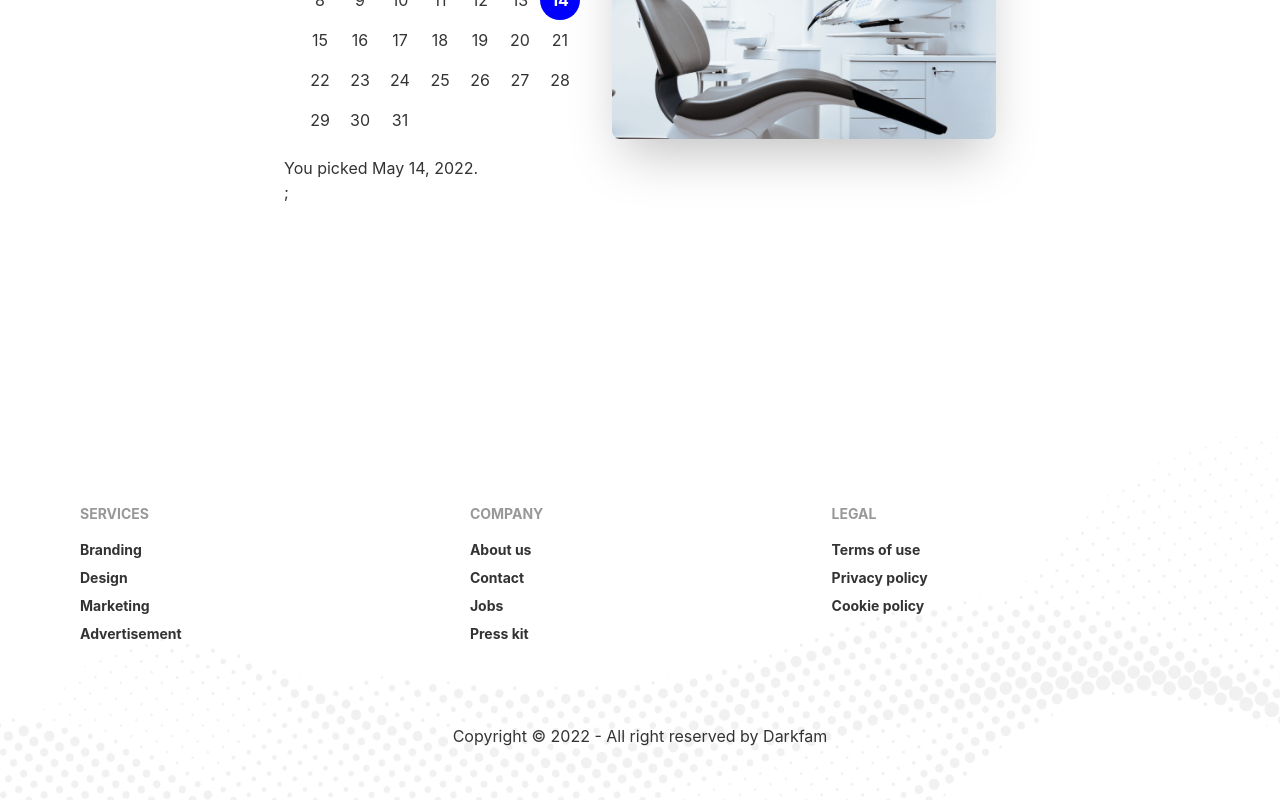
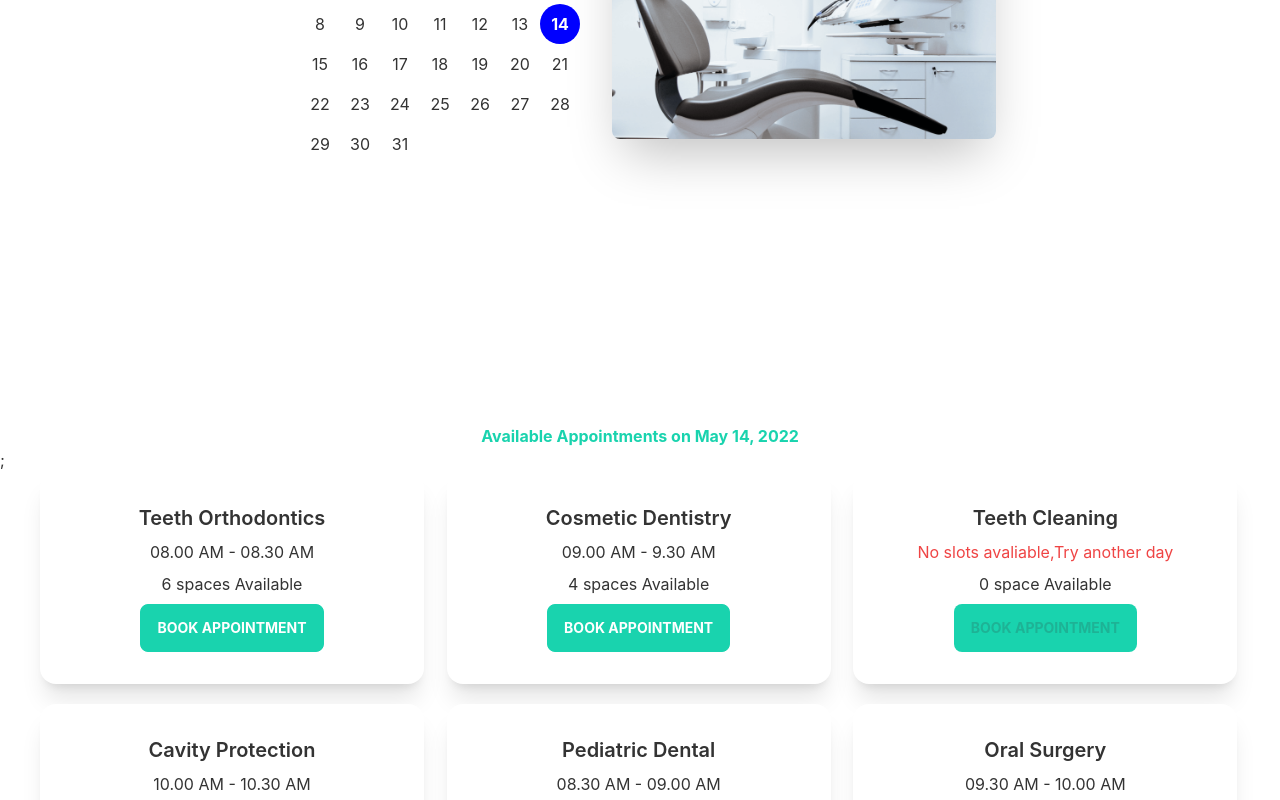
Before and after one commit to Noor-26/Doctor-s-portal, a React (Create React App) app: page /appointment in a window 1280 px wide. Shown: the part 440-1240 px from the top of the page. Built offline with nearby package versions, Linux system fonts and the light colour scheme.

Commit message:
modal created and input data fetched

```diff
--- /dev/null
+++ b/public/services.json
@@ -0,0 +1,57 @@
+[
+    {
+      "_id": 1,
+      "name": "Teeth Orthodontics",
+      "slots": [
+        "08.00 AM - 08.30 AM",
+        "08.30 AM - 09.00 AM",
+        "09.00 AM - 9.30 AM",
+        "09.30 AM - 10.00 AM",
+        "10.00 AM - 10.30 AM",
+        "10.30 AM - 11.00 AM"
+      ]
+    },
+    {
+      "_id": 2,
+      "name": "Cosmetic Dentistry",
+      "slots": [
+        "09.00 AM - 9.30 AM",
+        "09.30 AM - 10.00 AM",
+        "10.00 AM - 10.30 AM",
+        "10.30 AM - 11.00 AM"
+      ]
+    },
+    {
+      "_id": 3,
+      "name": "Teeth Cleaning",
+      "slots": []
+    },
+    {
+      "_id": 4,
+      "name": "Cavity Protection",
+      "slots": [
+        "10.00 AM - 10.30 AM",
+        "10.30 AM - 11.00 AM"
+      ]
+    },
+    {
+      "_id": 5,
+      "name": "Pediatric Dental",
+      "slots": [
+        "08.30 AM - 09.00 AM",
+        "09.00 AM - 9.30 AM",
+        "09.30 AM - 10.00 AM",
+        "10.00 AM - 10.30 AM",
+        "10.30 AM - 11.00 AM"
+      ]
+    },
+    {
+      "_id": 6,
+      "name": "Oral Surgery",
+      "slots": [
+        "09.30 AM - 10.00 AM",
+        "10.00 AM - 10.30 AM",
+        "10.30 AM - 11.00 AM"
+      ]
+    }
+  ]
--- a/src/Components/Appointment/Appointment.js
+++ b/src/Components/Appointment/Appointment.js
@@ -1,24 +1,15 @@
 import React, { useState } from 'react';
-import chairImg from '../../images/images/chair.png';
-import { DayPicker } from 'react-day-picker';
 import 'react-day-picker/dist/style.css';
-import { format } from 'date-fns';
+import AppointmentBanner from './AppointmentBanner/AppointmentBanner';
+import Avaliableappointment from './AvaliableAppointment/Avaliableappointment';
 
 const Appointment = () => {
     const [selected, setSelected] = useState(new Date());
     return (
-        <div class="hero min-h-screen bg-base-100">
-        <div class="hero-content flex-col lg:flex-row-reverse">
-          <img src={chairImg} class="max-w-sm rounded-lg shadow-2xl" />
-          <div>
-          <DayPicker
-                mode="single"
-                selected={selected}
-                onSelect={setSelected}/>
-                 <p>You picked {format(selected, 'PP')}.</p>;
-          </div>
+        <div>
+            <AppointmentBanner selected={selected} setSelected={setSelected} />
+            <Avaliableappointment selected={selected}/>
         </div>
-      </div>
     );
 };
 
--- /dev/null
+++ b/src/Components/Appointment/AppointmentBanner/AppointmentBanner.js
@@ -0,0 +1,24 @@
+import React, { useState } from 'react';
+import chairImg from '../../../images/images/chair.png';
+import { DayPicker } from 'react-day-picker';
+import 'react-day-picker/dist/style.css';
+
+
+export default function AppointmentBanner({selected,setSelected}) {
+
+
+  return (
+    <div class="hero min-h-screen bg-base-100">
+        <div class="hero-content flex-col  lg:flex-row-reverse">
+          <img src={chairImg} class="max-w-sm rounded-lg shadow-2xl" />
+          <div>
+          <DayPicker
+                mode="single"
+                selected={selected}
+                onSelect={setSelected}/>
+
+          </div>
+        </div>
+      </div>
+  )
+}
--- /dev/null
+++ b/src/Components/Appointment/AvaliableAppointment/Avaliableappointment.js
@@ -0,0 +1,28 @@
+import React, { useEffect, useState } from 'react'
+import { format } from 'date-fns';
+import Service from './Service/Service';
+import Bookingmodal from '../Bookingmodal';
+
+export default function Avaliableappointment({selected}) {
+  const [services, setservice] = useState([])
+  const [treatment,setTreatment] = useState({})
+
+  useEffect(() => {
+   fetch('services.json')
+   .then(res => res.json())
+   .then(data => setservice(data))
+
+  }, [])
+
+  return (
+      <div>
+        <p className='text-center text-secondary font-bold'>Available Appointments on  {format(selected, 'PP')}</p>;
+        <div className='grid grid-cols-1 md:grid-cols-2 lg:grid-cols-3 gap-5 mx-auto px-10'>
+          {
+            services.map(service => <Service service={service} setTreatment={setTreatment} key={service._id}/>)
+          }
+        </div>
+        {treatment && <Bookingmodal treatment={treatment}  setTreatment={setTreatment} selected={selected}/>}
+    </div>
+  )
+}
--- /dev/null
+++ b/src/Components/Appointment/AvaliableAppointment/Service/Service.js
@@ -0,0 +1,27 @@
+import React from 'react'
+import Button from '../../../Shared/Button/Button'
+
+export default function Service({service,setTreatment}) {
+    const {name,slots} = service
+
+  return (
+    <div class="card w-96 bg-base-100 shadow-xl">
+    <div class="card-body items-center text-center">
+      <h2 class="card-title">{name}</h2>
+      <p>{
+          slots.length > 0 ? <span>{slots[0]}</span>
+          : <span className='text-red-500'> No slots avaliable,Try another day </span>
+          }</p>
+      <p>{slots.length } {slots.length < 2 ? "space" : "spaces"} Available</p>
+      <div class="card-actions">
+
+       <label for="treatment-modal"
+       class="btn modal-button bg-gradient-to-r from-secondary to-primary hover:bg-gradient-to-l from-primary to-secondary text-white font-bold"
+       disabled={slots.length === 0}
+       onClick={() => setTreatment(service)}
+       >Book Appointment</label>
+      </div>
+    </div>
+  </div>
+  )
+}
--- /dev/null
+++ b/src/Components/Appointment/Bookingmodal.js
@@ -0,0 +1,38 @@
+import { format } from 'date-fns'
+import React from 'react'
+
+export default function Bookingmodal({treatment,selected,setTreatment}) {
+    const {name,slots} = treatment
+    const handleSubmit = event => {
+        event.preventDefault()
+        const slot = event.target.slot.value
+       const name = event.target.name.value
+       const phone = event.target.phone.value
+       const email = event.target.email.value
+       setTreatment(null)
+    }
+  return (
+    <div>
+        <input type="checkbox" id="treatment-modal" class="modal-toggle" />
+<div class="modal modal-bottom sm:modal-middle">
+  <div class="modal-box">
+  <label for="treatment-modal" class="btn btn-sm btn-circle absolute right-2 top-2">✕</label>
+    <h3 class="font-bold text-lg text-center">You are booking for : {name}</h3>
+    <form className='grid grid-cols-1 gap-4 mt-4 justify-items-center' onSubmit={handleSubmit}>
+    <input type="text" placeholder="Type here" class="input input-bordered w-full max-w-xs  " disabled value={format(selected,'PP')} />
+    <select name='slot' class="select select-info w-full max-w-xs  ">
+  {
+      slots?.map(slot => <option value={slot}>{slot}</option>)
+  }
+</select>
+    <input type="text" name='name' placeholder="Your name" class="input input-bordered w-full max-w-xs  " />
+    <input type="email" name='email' placeholder=" your email" class="input input-bordered w-full max-w-xs  " />
+    <input type="number" name='phone' placeholder="phone number" class="input input-bordered w-full max-w-xs  " />
+    <input type="submit" value="Submit" className='btn btn-primary' />
+    </form>
+
+  </div>
+</div>
+    </div>
+  )
+}
```
